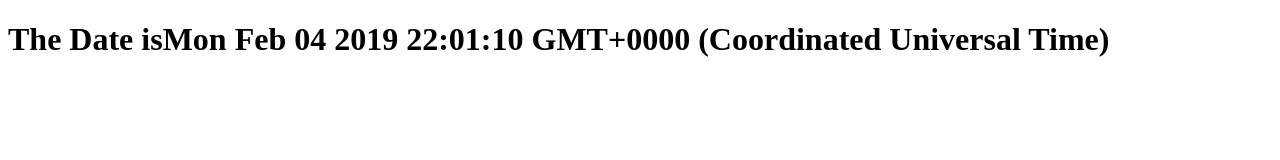
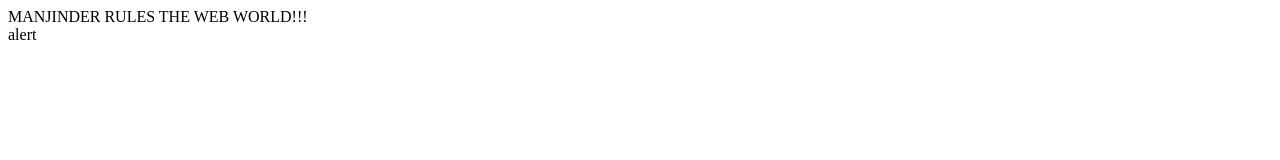
Before and after one commit to manjinder1998/C0695906, a plain HTML site: page C0695906/index.html in a window 1280 px wide. Drawn offline with Linux system fonts and the light colour scheme.

Commit message:
final commit

```diff
--- a/C0695906/index.html
+++ b/C0695906/index.html
@@ -8,7 +8,6 @@
 </head>
 <body>
     <div>MANJINDER RULES THE WEB WORLD!!!</div>
-    <script src="js/main.js"></script>
-
+    alert
 </body>
 </html>
--- a/C0695906/js/main.js
+++ b/C0695906/js/main.js
@@ -1,2 +1,4 @@
-var date = new Date();
-document.body.innerHTML = "<h1> The Date is" + date + "</h1>";
+function peanut() {
+    var date = new Date();
+    document.body.innerHTML = "<h1> The Date is" + date + "</h1>";
+}
```
